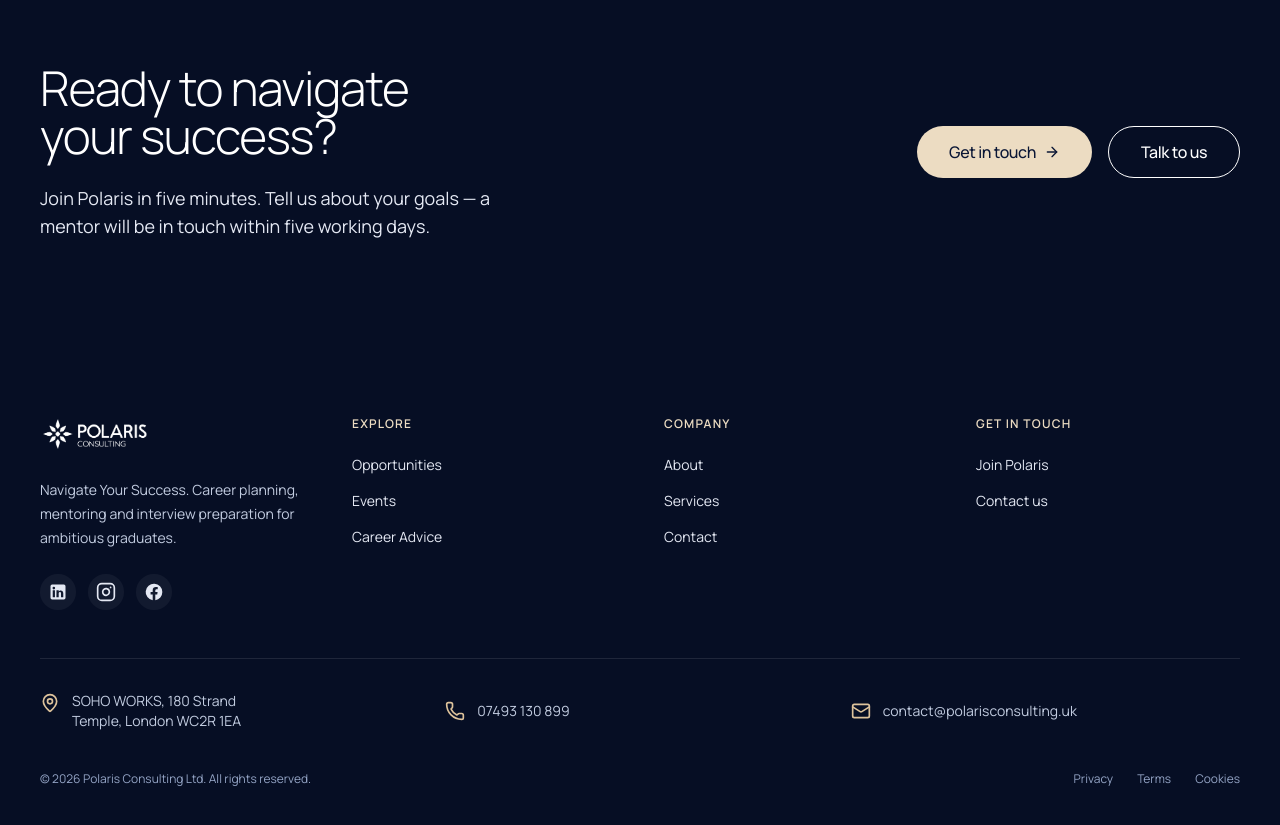
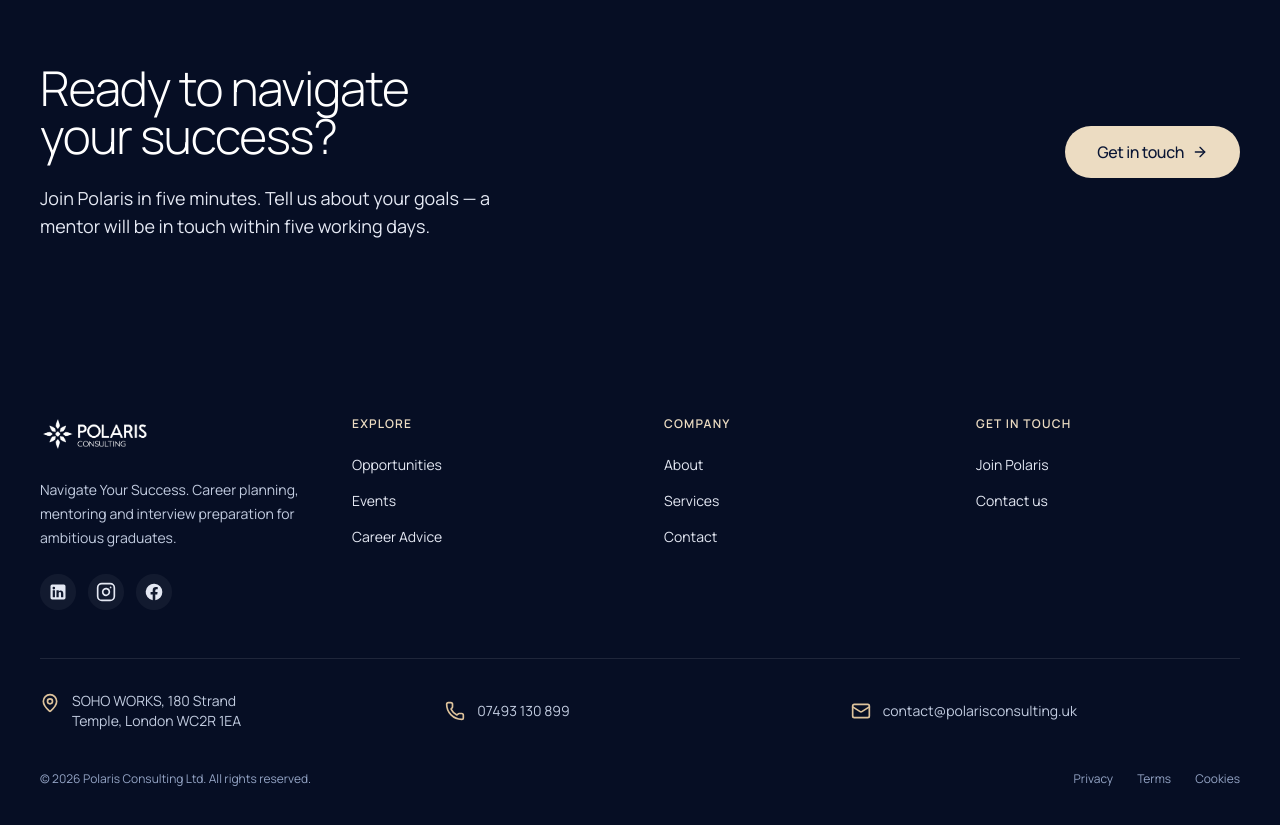
Before and after one commit to zhufeiliu825-droid/polaris-website, a Next.js app: page / in a window 1280 px wide. Shown: the part 3160-3985 px from the top of the page. Built offline with nearby package versions, Linux system fonts and the light colour scheme.

Commit message:
Home: drop redundant Talk to us, point Get in touch at /join#form

```diff
--- a/src/app/(public)/join/page.tsx
+++ b/src/app/(public)/join/page.tsx
@@ -21,7 +21,10 @@ export default function JoinPage() {
         subtitle="The more we know, the better we can match you with the right mentor and opportunities. Most people finish in under five minutes."
       />
 
-      <section className="py-16 md:py-20 bg-paper">
+      {/* id="form" — landing target for "Get in touch" / Join CTA buttons
+          elsewhere on the site, so /join#form scrolls past the intro and
+          drops the user straight into the form. */}
+      <section id="form" className="py-16 md:py-20 bg-paper scroll-mt-4">
         <Container>
           <div className="grid grid-cols-1 lg:grid-cols-12 gap-12">
             <aside className="lg:col-span-4 lg:sticky lg:top-24 self-start space-y-8">
--- a/src/app/(public)/page.tsx
+++ b/src/app/(public)/page.tsx
@@ -64,7 +64,7 @@ export default function Home() {
               consulting, technology, law and beyond.
             </p>
             <div className="mt-10 flex flex-col sm:flex-row gap-4">
-              <ButtonLink href="/contact" variant="secondary" size="lg">
+              <ButtonLink href="/join#form" variant="secondary" size="lg">
                 Get in touch <ArrowRight className="h-4 w-4" />
               </ButtonLink>
               <ButtonLink
@@ -223,16 +223,9 @@ export default function Home() {
                 mentor will be in touch within five working days.
               </p>
             </div>
-            <div className="lg:justify-self-end flex flex-col sm:flex-row gap-4">
-              <ButtonLink href="/contact" variant="secondary" size="lg">
+            <div className="lg:justify-self-end">
+              <ButtonLink href="/join#form" variant="secondary" size="lg">
                 Get in touch <ArrowRight className="h-4 w-4" />
-              </ButtonLink>
-              <ButtonLink
-                href="/contact"
-                size="lg"
-                className="bg-transparent text-white hover:bg-white hover:text-navy-900 border border-white"
-              >
-                Talk to us
               </ButtonLink>
             </div>
           </div>
```
